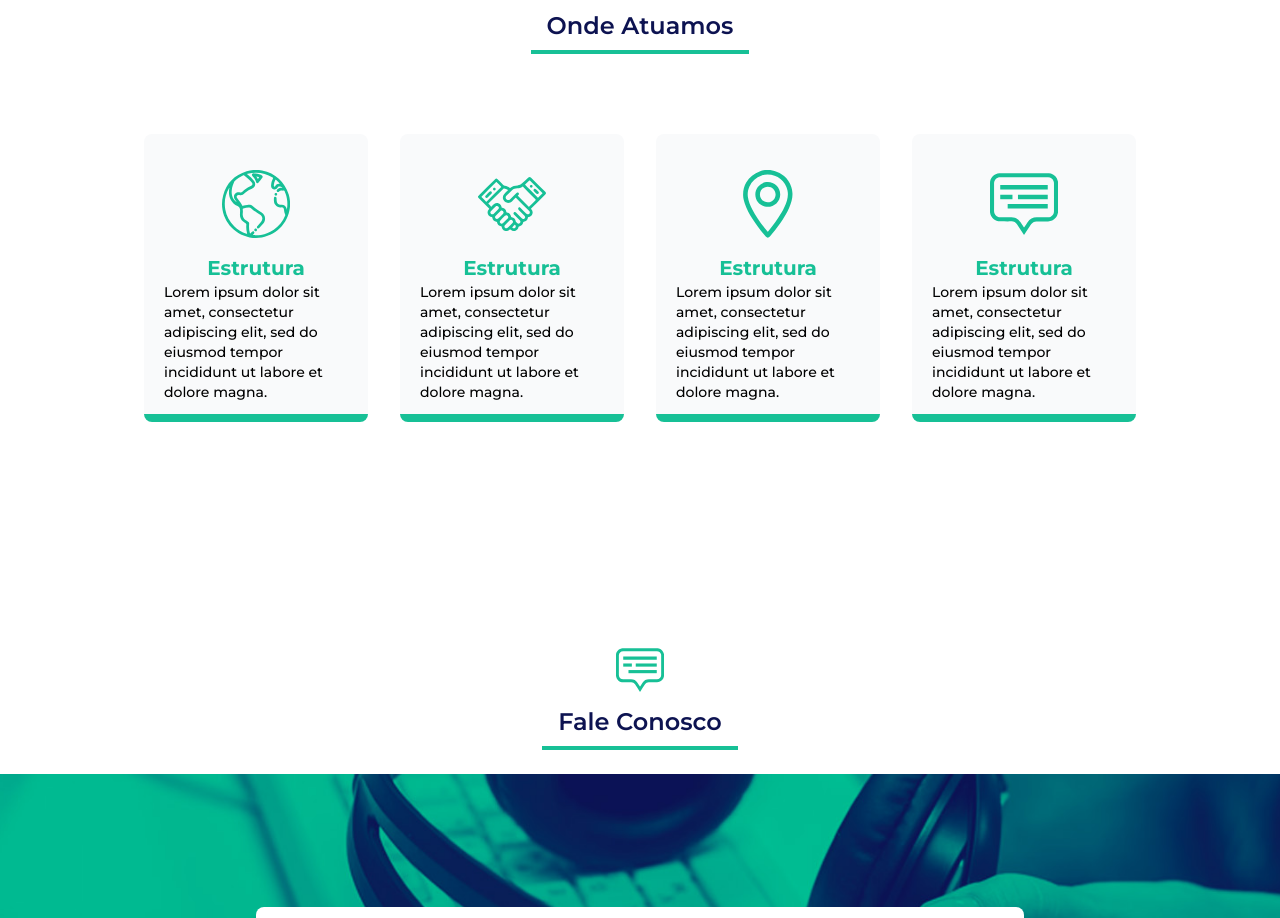
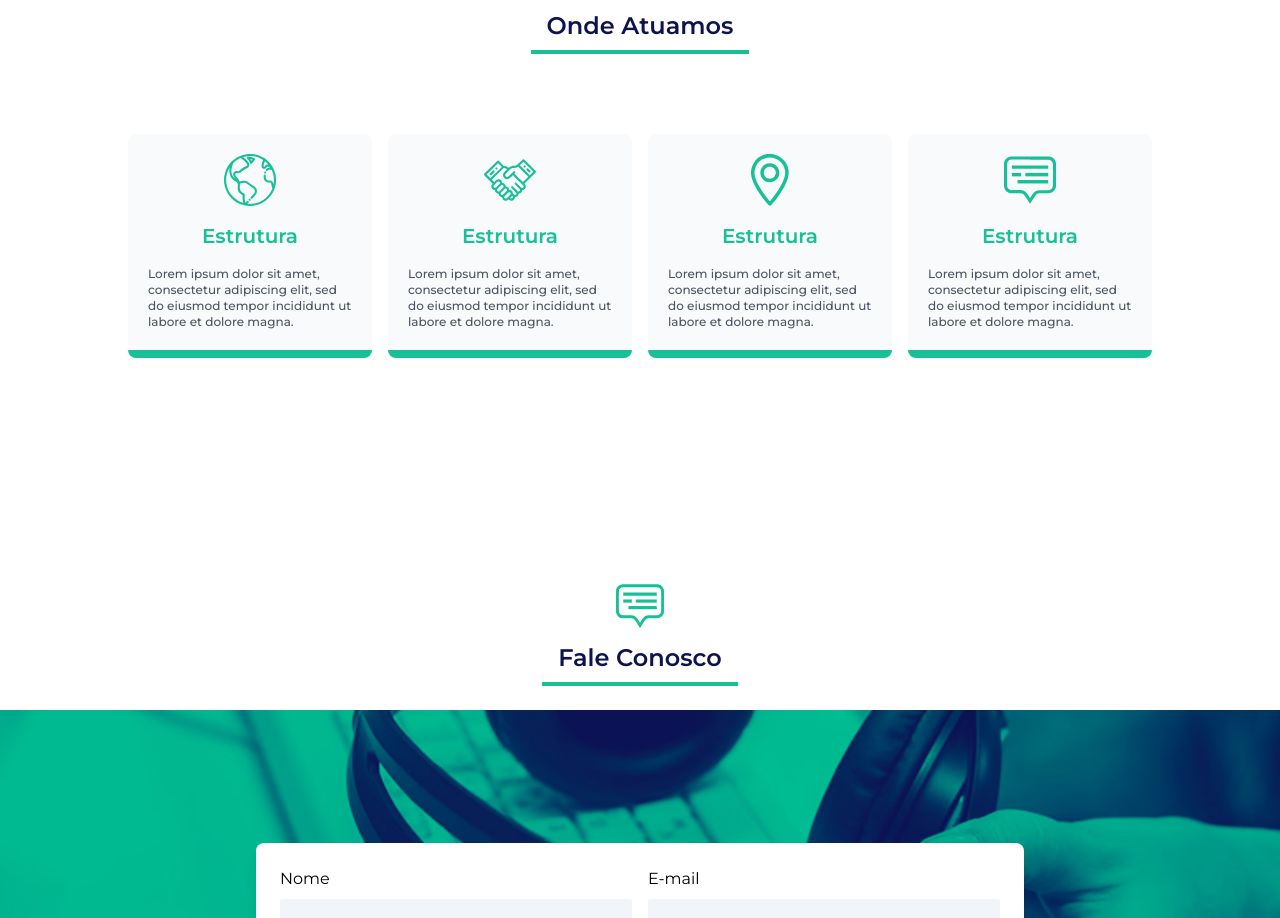
Before and after one commit to luixgabriel/Escola-do-Real, a Next.js app: page / in a window 1280 px wide. Shown: the part 956-1874 px from the top of the page. Built offline with nearby package versions, Linux system fonts and the light colour scheme.

Commit message:
style: Ajusta do estilo dos cards da seção Onde Atuamos

```diff
--- a/src/components/SectionCard.tsx
+++ b/src/components/SectionCard.tsx
@@ -1,52 +1,21 @@
 'use client'
 import Image from 'next/image'
 
-const data = [
-  {
-    src: '/icons/globe.svg',
-    alt: 'globe icon',
-    title: 'Estrutura',
-    text: 'Lorem ipsum dolor sit amet, consectetur adipiscing elit, sed do eiusmod tempor incididunt ut labore et dolore magna.',
-  },
-  {
-    src: '/icons/hands.svg',
-    alt: 'hands icon',
-    title: 'Estrutura',
-    text: 'Lorem ipsum dolor sit amet, consectetur adipiscing elit, sed do eiusmod tempor incididunt ut labore et dolore magna.',
-  },
-  {
-    src: '/icons/location.svg',
-    alt: 'location icon',
-    title: 'Estrutura',
-    text: 'Lorem ipsum dolor sit amet, consectetur adipiscing elit, sed do eiusmod tempor incididunt ut labore et dolore magna.',
-  },
-  {
-    src: '/icons/talk.svg',
-    alt: 'talk icon',
-    title: 'Estrutura',
-    text: 'Lorem ipsum dolor sit amet, consectetur adipiscing elit, sed do eiusmod tempor incididunt ut labore et dolore magna.',
-  },
-]
-
-export default function SectionCard() {
+export default function SectionCard({
+  item,
+}: {
+  item: {
+    src: string
+    alt: string
+    title: string
+    text: string
+  }
+}) {
   return (
-    <section className="custom-mx-global my-16 grid grid-cols-1 place-items-center md:grid-cols-2 lg:grid-cols-4 ">
-      {data.map((item) => (
-        <section
-          key={item.title}
-          className="my-4 flex h-72 w-56 flex-col content-center items-center justify-between rounded-lg border-b-8 border-green-500 bg-gray-50 p-5 font-medium"
-        >
-          <Image
-            height={68}
-            width={68}
-            alt={item.alt}
-            src={item.src}
-            className="my-4"
-          />
-          <h3 className="text-xl font-bold text-green-500">{item.title}</h3>
-          <p className="text-sm font-medium">{item.text}</p>
-        </section>
-      ))}
-    </section>
+    <div className="my-4 flex flex-col content-center items-center justify-between gap-4 rounded-lg border-b-8 border-green-500 bg-gray-50 p-5 font-medium">
+      <Image height={52} width={52} alt={item.alt} src={item.src} />
+      <h3 className="text-xl font-semibold text-green-500">{item.title}</h3>
+      <p className="text-xs text-gray-600">{item.text}</p>
+    </div>
   )
 }
--- a/src/components/SectionLocation.tsx
+++ b/src/components/SectionLocation.tsx
@@ -1,11 +1,42 @@
 import SectionCard from './SectionCard'
 import SectionTitle from './SectionTitle'
+
+const data = [
+  {
+    src: '/icons/globe.svg',
+    alt: 'globe icon',
+    title: 'Estrutura',
+    text: 'Lorem ipsum dolor sit amet, consectetur adipiscing elit, sed do eiusmod tempor incididunt ut labore et dolore magna.',
+  },
+  {
+    src: '/icons/hands.svg',
+    alt: 'hands icon',
+    title: 'Estrutura',
+    text: 'Lorem ipsum dolor sit amet, consectetur adipiscing elit, sed do eiusmod tempor incididunt ut labore et dolore magna.',
+  },
+  {
+    src: '/icons/location.svg',
+    alt: 'location icon',
+    title: 'Estrutura',
+    text: 'Lorem ipsum dolor sit amet, consectetur adipiscing elit, sed do eiusmod tempor incididunt ut labore et dolore magna.',
+  },
+  {
+    src: '/icons/talk.svg',
+    alt: 'talk icon',
+    title: 'Estrutura',
+    text: 'Lorem ipsum dolor sit amet, consectetur adipiscing elit, sed do eiusmod tempor incididunt ut labore et dolore magna.',
+  },
+]
 
 export default function SectionLocation() {
   return (
     <section className="py-16">
       <SectionTitle icon="/icons/location.svg">Onde Atuamos</SectionTitle>
-      <SectionCard />
+      <section className="custom-mx-global my-16 grid grid-cols-1 place-items-center gap-4 md:grid-cols-2 lg:grid-cols-4 ">
+        {data.map((item) => (
+          <SectionCard key={item.src} item={item} />
+        ))}
+      </section>
     </section>
   )
 }
```
